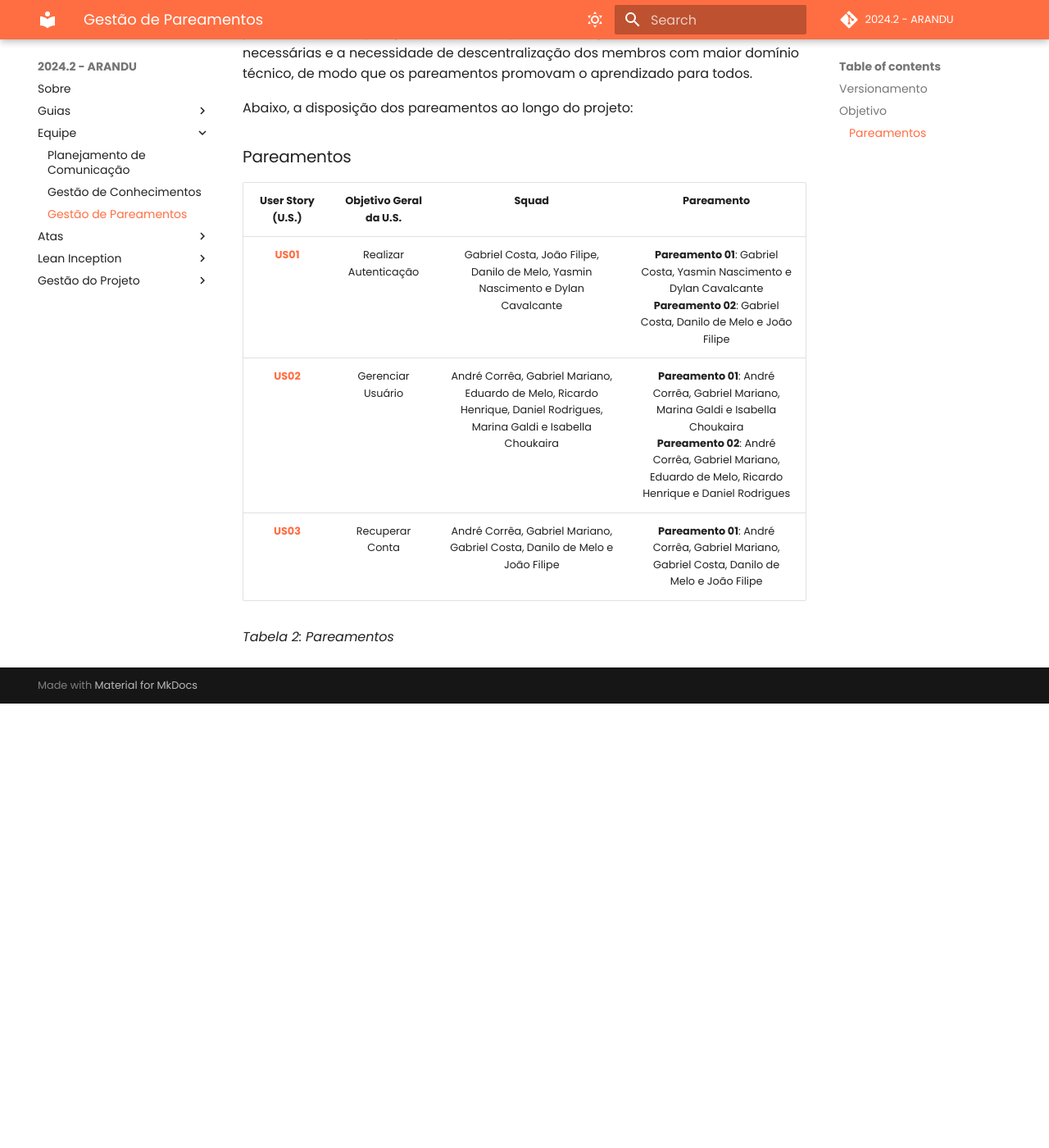
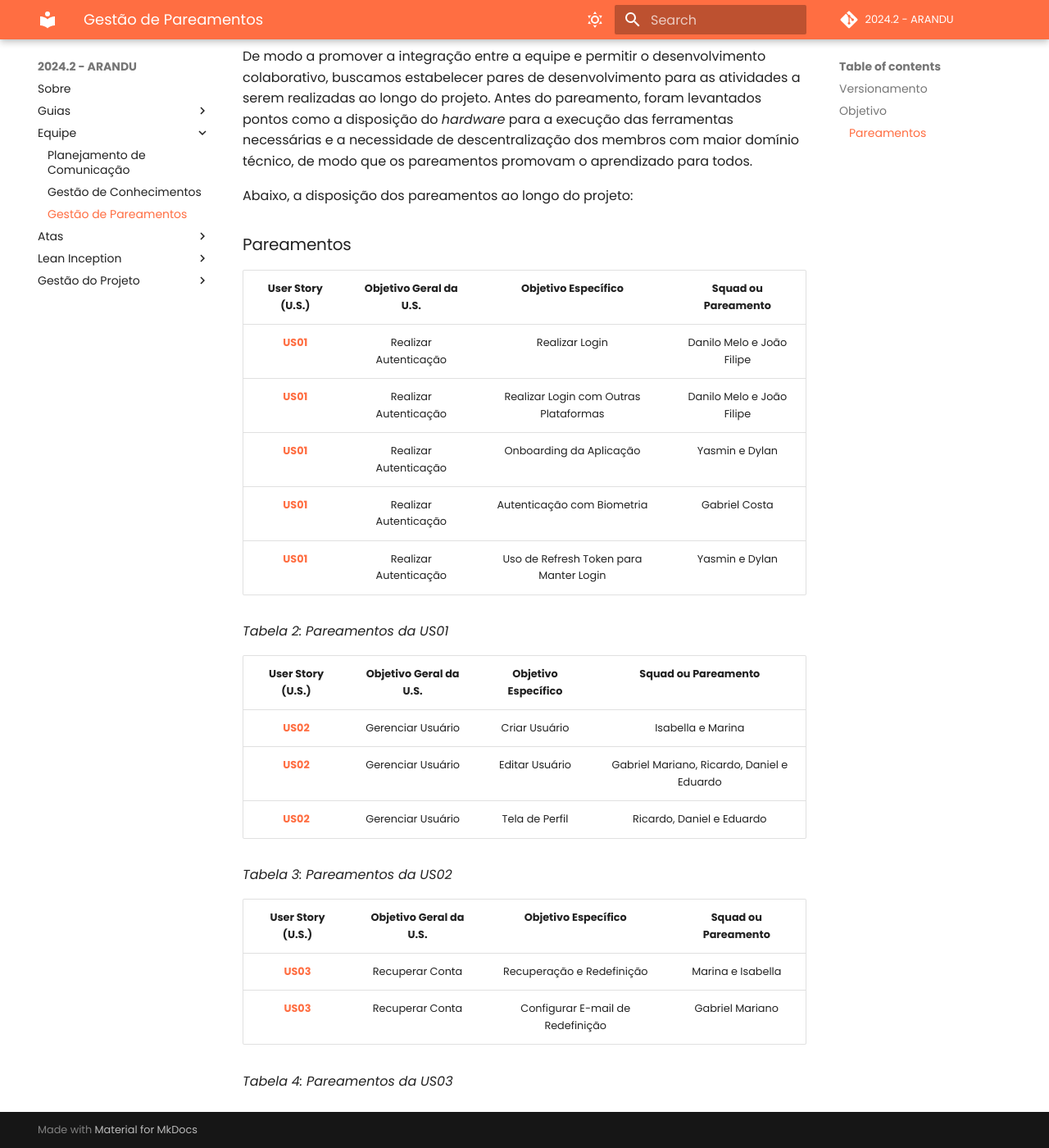
Before and after one commit to fga-eps-mds/2024.2-CALCULUS-Doc, an MkDocs documentation site: the page built from docs/equipe/gestao_de_pareamento.md, in a window 1280 px wide and 1400 px high, scrolled down 593 px. Shown: the whole window at 82% size. Built offline with MkDocs 1.6.1 and Material for MkDocs 9.7.7, drawn with Linux system fonts in a browser that asks for light colours; comment, search, counter and statistics services are not loaded; before the commit the page ends 1451 px from its top, so only the background shows below that; some of the changed text lies outside the part shown.

Commit message:
docs(fga-eps-mds/2024.2-ARANDU-DOC#91): updating pairs and squads management

```diff
--- a/docs/equipe/gestao_de_pareamento.md
+++ b/docs/equipe/gestao_de_pareamento.md
@@ -5,7 +5,8 @@
 | **Versão** | **Data** | **Modificação** | **Responsável** |
 | :-: | :-: | :-: | :-: |
 | 1.0 | 02/12/24 | Criação do documento | Gabriel Mariano e André Corrêa |
-| 1.1| 08/12/24 | adição de pareamento para US03 | Gabriel Mariano e André Corrêa |
+| 1.1 | 08/12/24 | Adição de pareamento para US03 | Gabriel Mariano e André Corrêa |
+| 1.2 | 19/12/24 | Atualização da tabela de pareamentos | Gabriel Mariano |
 
 *Tabela 1: Versionamento*
 
@@ -19,11 +20,30 @@ Abaixo, a disposição dos pareamentos ao longo do projeto:
 
 ### Pareamentos
 
-| **User Story (U.S.)** | **Objetivo Geral da U.S.** | **Squad** | **Pareamento** |
+| **User Story (U.S.)** | **Objetivo Geral da U.S.** | **Objetivo Específico** | **Squad** ou **Pareamento** |
 | :-: | :-: | :-: | :-: |
-| [**US01**](https://github.com/fga-eps-mds/2024.2-ARANDU-DOC/issues/58) | Realizar Autenticação | Gabriel Costa, João Filipe, Danilo de Melo, Yasmin Nascimento e Dylan Cavalcante | **Pareamento 01**: Gabriel Costa, Yasmin Nascimento e Dylan Cavalcante </br> **Pareamento 02**: Gabriel Costa, Danilo de Melo e João Filipe |
-| [**US02**](https://github.com/fga-eps-mds/2024.2-ARANDU-DOC/issues/59) | Gerenciar Usuário | André Corrêa, Gabriel Mariano, Eduardo de Melo, Ricardo Henrique, Daniel Rodrigues, Marina Galdi e Isabella Choukaira | **Pareamento 01**: André Corrêa, Gabriel Mariano, Marina Galdi e Isabella Choukaira </br> **Pareamento 02**: André Corrêa, Gabriel Mariano, Eduardo de Melo, Ricardo Henrique e Daniel Rodrigues |
-| [**US03**](https://github.com/fga-eps-mds/2024.2-ARANDU-DOC/issues/60) | Recuperar Conta | André Corrêa, Gabriel Mariano, Gabriel Costa, Danilo de Melo e João Filipe | **Pareamento 01**: André Corrêa, Gabriel Mariano, Gabriel Costa, Danilo de Melo e João Filipe|
+| [**US01**](https://github.com/fga-eps-mds/2024.2-ARANDU-DOC/issues/58) | Realizar Autenticação | Realizar Login | Danilo Melo e João Filipe |
+| [**US01**](https://github.com/fga-eps-mds/2024.2-ARANDU-DOC/issues/58) | Realizar Autenticação | Realizar Login com Outras Plataformas | Danilo Melo e João Filipe |
+| [**US01**](https://github.com/fga-eps-mds/2024.2-ARANDU-DOC/issues/58) | Realizar Autenticação | Onboarding da Aplicação | Yasmin e Dylan |
+| [**US01**](https://github.com/fga-eps-mds/2024.2-ARANDU-DOC/issues/58) | Realizar Autenticação | Autenticação com Biometria | Gabriel Costa |
+| [**US01**](https://github.com/fga-eps-mds/2024.2-ARANDU-DOC/issues/58) | Realizar Autenticação | Uso de Refresh Token para Manter Login | Yasmin e Dylan |
+
+*Tabela 2: Pareamentos da US01*
+
+| **User Story (U.S.)** | **Objetivo Geral da U.S.** | **Objetivo Específico** | **Squad** ou **Pareamento** |
+| :-: | :-: | :-: | :-: |
+| [**US02**](https://github.com/fga-eps-mds/2024.2-ARANDU-DOC/issues/59) | Gerenciar Usuário | Criar Usuário | Isabella e Marina |
+| [**US02**](https://github.com/fga-eps-mds/2024.2-ARANDU-DOC/issues/59) | Gerenciar Usuário | Editar Usuário | Gabriel Mariano, Ricardo, Daniel e Eduardo |
+| [**US02**](https://github.com/fga-eps-mds/2024.2-ARANDU-DOC/issues/59) | Gerenciar Usuário | Tela de Perfil | Ricardo, Daniel e Eduardo |
+
+*Tabela 3: Pareamentos da US02*
+
+| **User Story (U.S.)** | **Objetivo Geral da U.S.** | **Objetivo Específico** | **Squad** ou **Pareamento** |
+| :-: | :-: | :-: | :-: |
+| [**US03**](https://github.com/fga-eps-mds/2024.2-ARANDU-DOC/issues/60) | Recuperar Conta | Recuperação e Redefinição | Marina e Isabella |
+| [**US03**](https://github.com/fga-eps-mds/2024.2-ARANDU-DOC/issues/60) | Recuperar Conta | Configurar E-mail de Redefinição | Gabriel Mariano |
+
+*Tabela 4: Pareamentos da US03*
 
 <!--
 | [**US04**](https://github.com/fga-eps-mds/2024.2-ARANDU-DOC/issues/66) | Acessar Disciplinas | a definir | a definir |
```
Also changed, not shown: other parts of docs/equipe/gestao_de_pareamento.md (+0 -2 lines).
